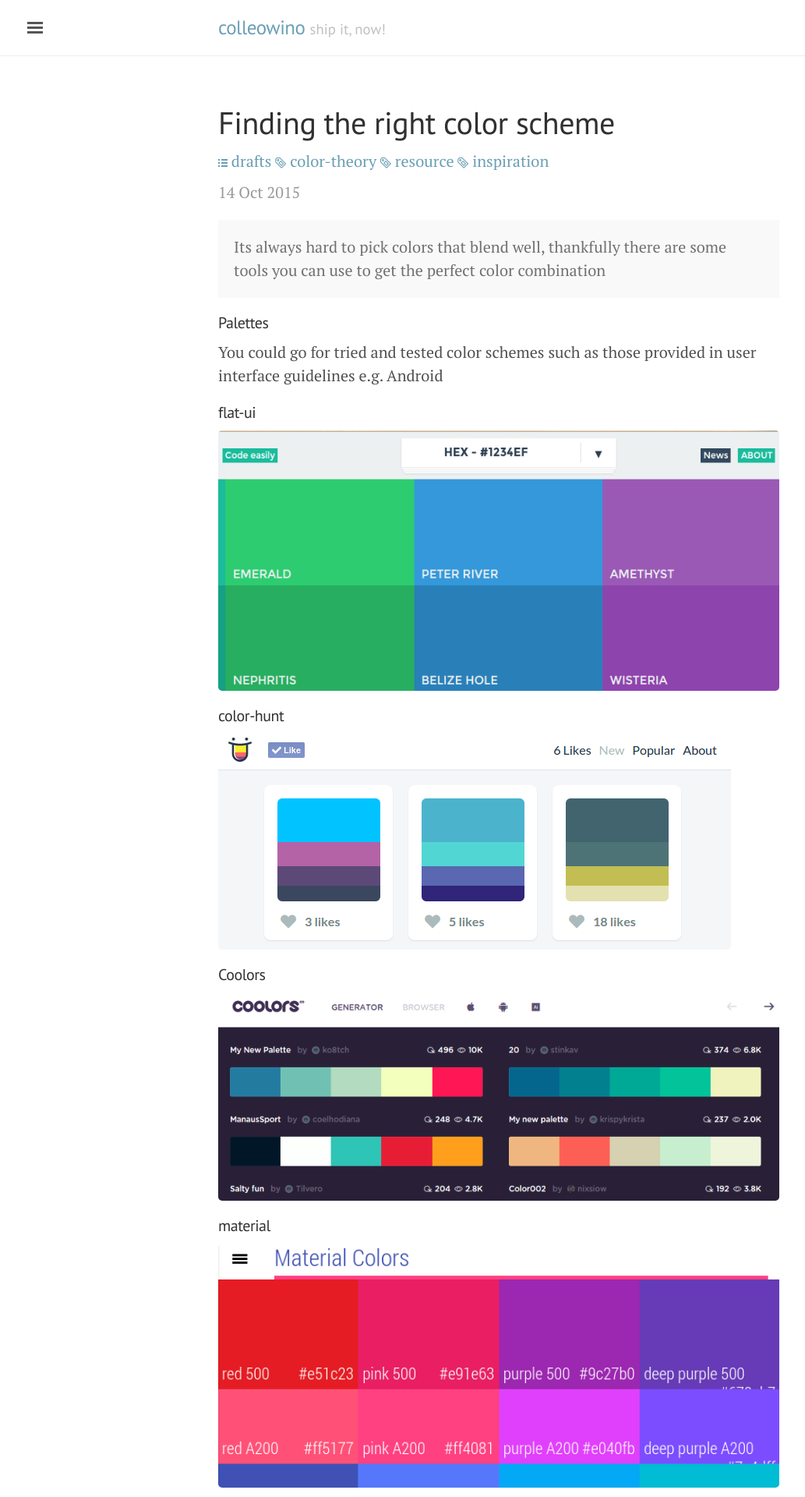
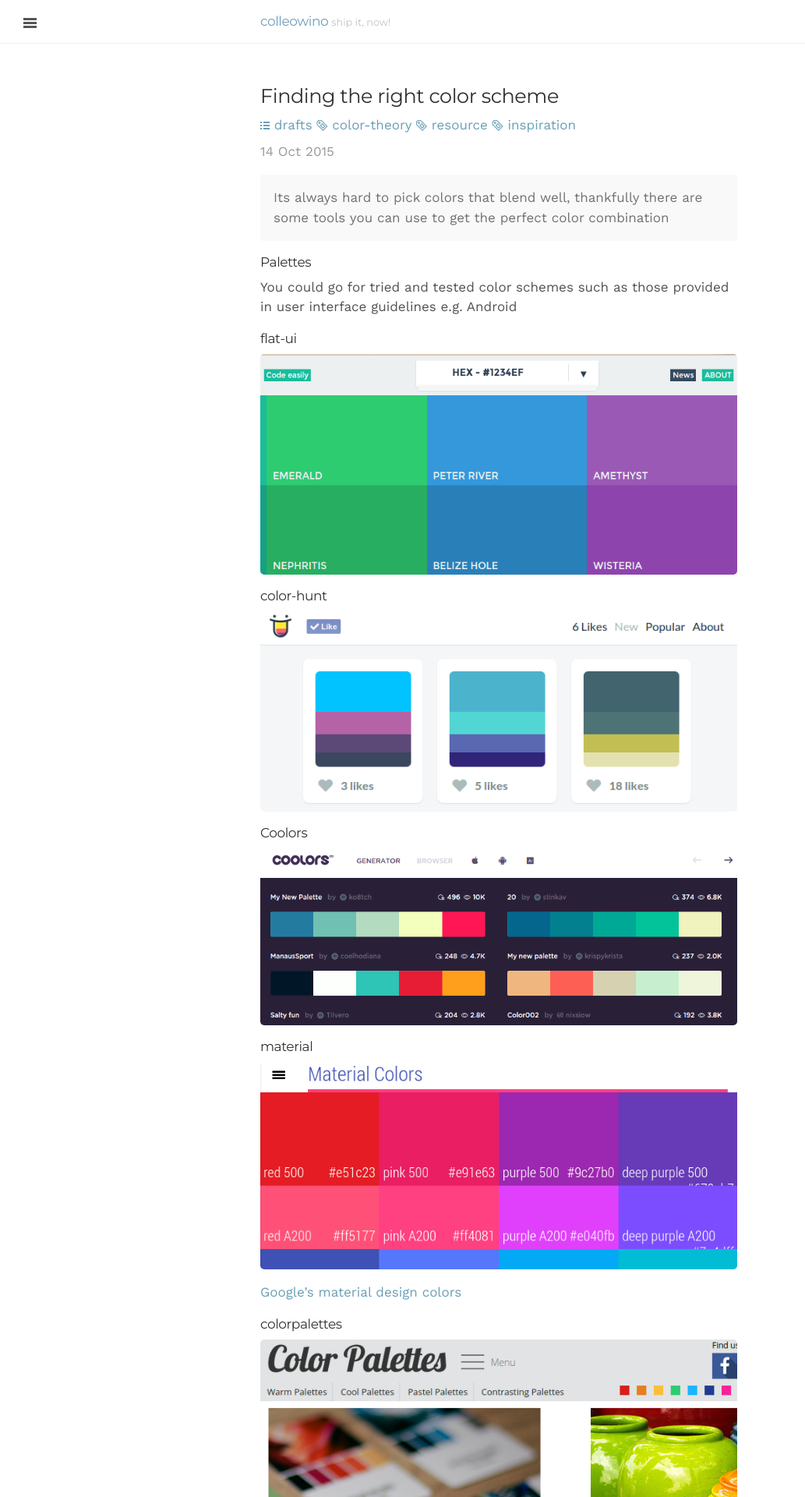
Before and after one commit to colleowino/colleowino.github.io, a Jekyll site: the page built from _posts/2015-10-14-get-colors.md, in a window 1280 px wide. Shown: the top 1920 px of the page at 78% size, without its empty margins (0-1033 px from the left). Built offline with Jekyll 4.4.1, drawn with Linux system fonts in a browser that asks for light colours; nearby versions of some CDN libraries; comment, search, counter and statistics services are not loaded.

Commit message:
switched to work sans

```diff
--- a/_includes/head.html
+++ b/_includes/head.html
@@ -21,7 +21,7 @@
   <link rel="stylesheet" href="/css/extras.css">
   <link rel="stylesheet" href="/css/octicons/octicons.css">
 
-  <link rel="stylesheet" href="https://fonts.googleapis.com/css?family=PT+Serif:400,400italic,700%7CPT+Sans:400">
+  <link rel="stylesheet" href="https://fonts.googleapis.com/css?family=Montserrat|Work+Sans">
   <link rel="stylesheet" href="https://maxcdn.bootstrapcdn.com/font-awesome/4.4.0/css/font-awesome.min.css">
 
 	{% for style in page.styles %}
--- a/css/extras.css
+++ b/css/extras.css
@@ -11,3 +11,45 @@
 .sidebar-footer{
 	padding: 0.5rem 1.5rem;
 }
+
+html {
+  font-family: "Work Sans", Arial, sans-serif;
+}
+
+h1, h2, h3, h4, h5, h6 {
+  font-family: "Montserrat", Helvetica, Arial, sans-serif;
+}
+
+h1{
+	font-size: 1.5rem;
+}
+
+h2{
+	font-size: 1.3rem;
+}
+
+h3{
+	font-size: 1rem;
+}
+
+.sidebar{
+	font-family: "Work Sans", Helvetica, Arial, sans-serif;
+}
+
+.pagination{
+	font-family: "Work Sans", Helvetica, Arial, sans-serif;
+}
+
+@media (min-width: 38em) {
+  html {
+    font-size: 17px;
+  }
+}
+
+.related{
+	padding-top:0.2rem;
+}
+
+.page, .post{
+	margin-bottom:2em;
+}
```
